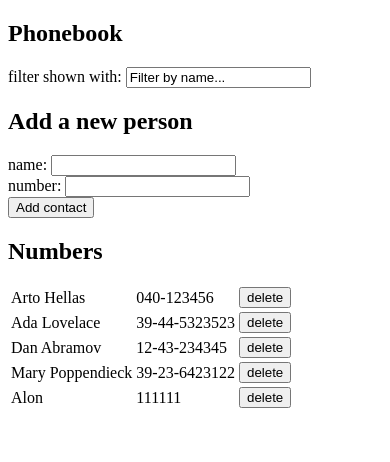
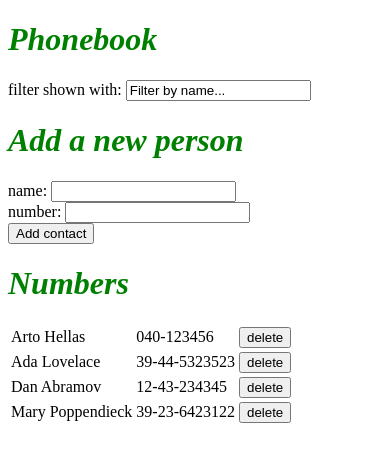
Before and after one commit to alonbofficial/Exercises-2.15.-2.18, a React (Create React App) app: page / in a window 390 px wide. Shown: the top 462 px of the page. Built offline with nearby package versions, Linux system fonts and the light colour scheme; data requests are answered from the project's data file.

Commit message:
2.19: Phonebook step11

```diff
--- a/db.json
+++ b/db.json
@@ -19,11 +19,6 @@
       "name": "Mary Poppendieck",
       "number": "39-23-6423122",
       "id": 4
-    },
-    {
-      "name": "Alon",
-      "number": "111111",
-      "id": 5
     }
   ]
 }
--- a/src/App.js
+++ b/src/App.js
@@ -2,7 +2,7 @@ import { useState, useEffect } from 'react'
 import React from 'react'
 import phonebookService from './services/phonebook'
 
-const Title = ({title}) => <h2>{title}</h2>
+const Title = ({title}) => <h1>{title}</h1>
 const FilterContacts = ({phonebookList}) => {
 
   const [filter, setFilter] = useState('Filter by name...')
@@ -44,11 +44,22 @@ const InsertToPhonebook = (props) => {
       // No record found:
       phonebookService.create( { name, number } )
       .then(response => props.handlePhonebook(props.phonebookList.concat(response.data)))
+      .then(() => {
+        props.handleMessage(`${name} were added to the phonebook`)
+        setTimeout(() => {
+          props.handleMessage(null)
+        }, 5000)
+      })
     }else{
       // A record was found matching the given name then:
-      alert(`${name} is already added to phonebook, replace the old number with a new one?`)
       phonebookService.update(foundContact.id, { name, number })
       .then(response => props.handlePhonebook(props.phonebookList.map(record => record.id === foundContact.id ? response : record)))
+      .then(() => {
+        props.handleMessage(`${name} is already added to phonebook, old number got replaced with the new number`)
+        setTimeout(() => {
+          props.handleMessage(null)
+        }, 5000)
+      })
     }
   }
 
@@ -91,11 +102,18 @@ const Button = (props) => {
   }
   return <button onClick={handleClick}>delete</button>
 }
+const Message = ({newMessage})  => {
+  return (
+    <h1 className='messageComponent'>{newMessage}</h1>
+  )
+}
 
 const App = () => {
 
   const [phonebook, setPhonebook] = useState([])
   const handlePhonebook = nextRecord => setPhonebook(nextRecord)
+  const [message, setMessage] = useState('')
+  const handleMessage = nextMessage => setMessage(nextMessage)
 
   useEffect(() => {
     phonebookService
@@ -108,9 +126,13 @@ const App = () => {
 
     <div>
       <Title title='Phonebook'/>
+      {
+        message !== '' && message !== null &&
+        <Message newMessage={message}/>
+      }
       <FilterContacts phonebookList={phonebook}/>
       <Title title='Add a new person'/>
-      <InsertToPhonebook phonebookList={phonebook} handlePhonebook={handlePhonebook}/>
+      <InsertToPhonebook phonebookList={phonebook} handlePhonebook={handlePhonebook} handleMessage={handleMessage}/>
       <Title title='Numbers'/>
       <DisplayContacts phonebookList={phonebook} handlePhonebook={handlePhonebook}/>
     </div>
--- /dev/null
+++ b/src/index.css
@@ -0,0 +1,14 @@
+h1 {
+    color: green;
+    font-style: italic;
+  }
+
+.messageComponent {
+    color: seagreen;
+    background: lightgrey;
+    font-size: 20px;
+    border-style: solid;
+    border-radius: 5px;
+    padding: 10px;
+    margin-bottom: 10px;
+}
--- a/src/index.js
+++ b/src/index.js
@@ -1,5 +1,6 @@
 import ReactDOM from 'react-dom/client'
 import App from './App'
 import React from 'react'
+import './index.css'
 
 ReactDOM.createRoot(document.getElementById('root')).render( <App  /> )
```
